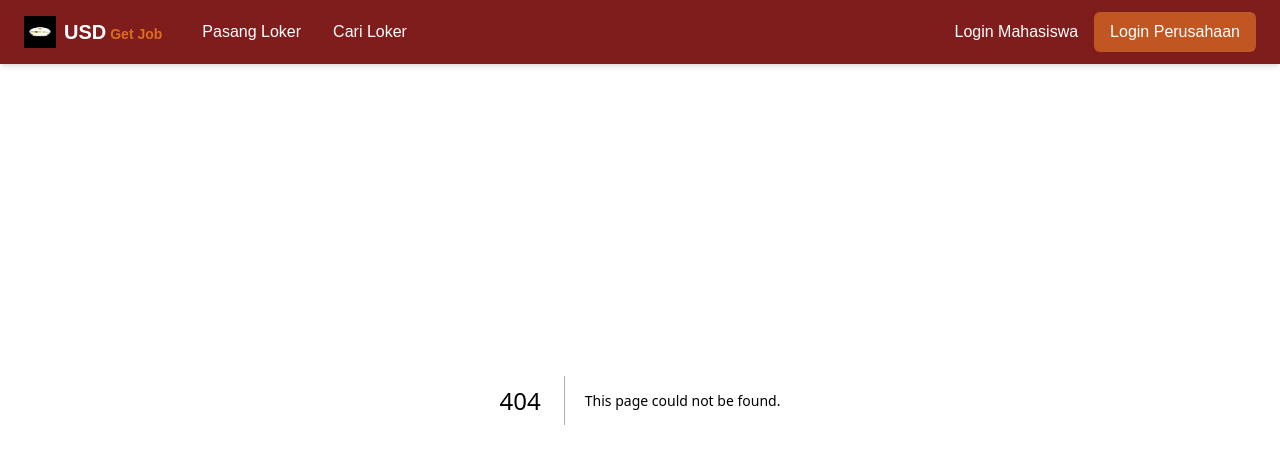
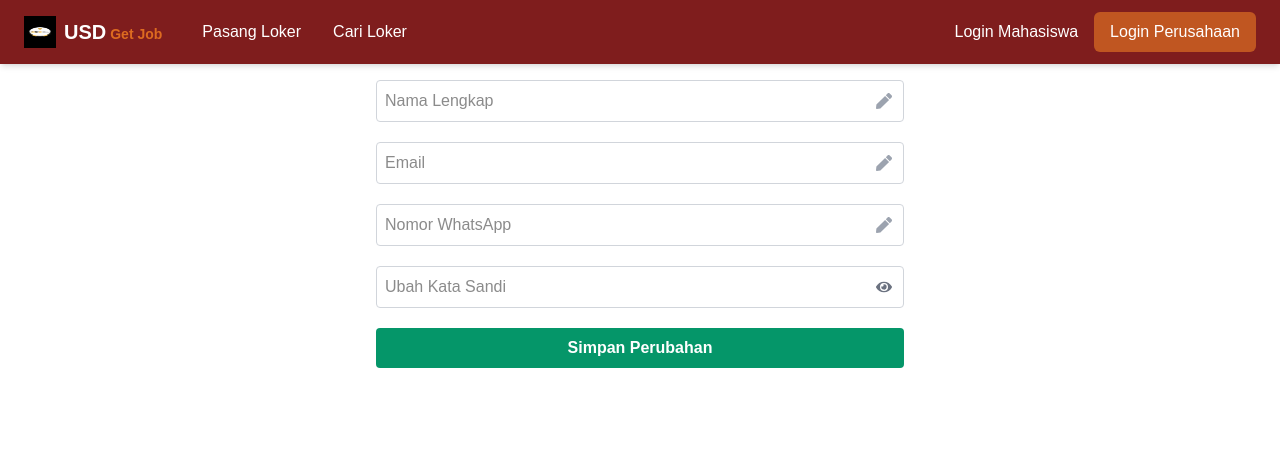
Before and after one commit to sensussandi/Getjob, a Next.js app: page /pengaturan in a window 1280 px wide. Before the commit this address had no page. Shown: the top 464 px of the page. Built offline with nearby package versions, Linux system fonts and the light colour scheme.

Commit message:
Tambah folder dan file pengaturan baru

```diff
--- /dev/null
+++ b/src/app/api/pengaturan/route.js
@@ -0,0 +1,52 @@
+import { NextResponse } from "next/server";
+import mysql from "mysql2/promise";
+
+export async function POST(req) {
+    try {
+    const body = await req.json();
+    const { nama_lengkap, email, no_telephone, password, nim } = body;
+
+    // Cek apakah NIM tersedia
+    if (!nim) {
+        return NextResponse.json(
+        { success: false, message: "NIM user tidak ditemukan!" },
+        { status: 400 }
+        );
+    }
+
+    // Koneksi ke database
+    const connection = await mysql.createConnection({
+        host: "localhost",
+        user: "root",
+        password: "",
+        database: "getjob_db",
+    });
+
+    // Jalankan query update berdasarkan NIM
+    const [result] = await connection.execute(
+        "UPDATE pencari_kerja SET nama_lengkap=?, email=?, no_telephone=?, password=? WHERE nim=?",
+        [nama_lengkap, email, no_telephone, password, nim]
+    );
+
+    await connection.end();
+
+    // Cek apakah ada baris yang terpengaruh
+    if (result.affectedRows === 0) {
+        return NextResponse.json({
+        success: false,
+        message: "Data user tidak ditemukan!",
+        });
+    }
+
+    return NextResponse.json({
+        success: true,
+        message: "Data Berhasil Diperbarui!",
+    });
+    } catch (error) {
+    console.error("ERROR:", error.message);
+    return NextResponse.json(
+        { success: false, message: "Gagal memperbarui pengaturan" },
+        { status: 500 }
+    );
+    }
+}
--- /dev/null
+++ b/src/app/pengaturan/page.js
@@ -0,0 +1,115 @@
+"use client";
+import { useState, useEffect } from "react";
+import { FaPen } from "react-icons/fa"; // Import icon pensil dari dari FontAwesome
+import { FaEye, FaEyeSlash } from "react-icons/fa"; // Import icon mata untuk toggle password
+
+export default function PengaturanPage() {
+    const [formData, setFormData] = useState({
+    nim: "", // Menambahkan nim untuk identifikasi user
+    nama_lengkap: "",
+    email: "",
+    no_telephone: "",
+    password: "",
+    });
+
+    const [showPassword, setShowPassword] = useState(false); // Untuk toggle visibilitas password
+
+    // Ambil data user dari localStorage setelah login
+    useEffect(() => {
+    const user = JSON.parse(localStorage.getItem("user"));
+    if (user) {
+        setFormData({
+        nim: user.nim,
+        nama_lengkap: user.nama_lengkap || "",
+        email: user.email || "",
+        no_telephone: user.no_telephone || "",
+        password:user.password || "",
+        });
+    }
+  }, []); // Hanya dijalankan sekali saat halaman dibuka
+
+  // Fungsi untuk menangani perubahan input
+    const handleChange = (e) => {
+    setFormData({ ...formData, [e.target.name]: e.target.value });
+    };
+
+  // Fungsi untuk mengirim data ke API
+    const handleSubmit = async (e) => {
+    e.preventDefault();
+    const res = await fetch("/api/pengaturan", {
+        method: "POST",
+        headers: { "Content-Type": "application/json" },
+        body: JSON.stringify(formData),
+    });
+    const data = await res.json();
+    alert(data.message || "Pengaturan berhasil disimpan!");
+    };
+
+    return (
+    <div className="p-6 max-w-xl mx-auto">
+        <h1 className="text-2xl font-bold mb-6 text-center text-green-700">Pengaturan Akun</h1>
+
+        <form onSubmit={handleSubmit} className="space-y-5">
+        {/* Input Nama */}
+        <div className="relative">
+            <input
+            name="nama_lengkap"
+            value={formData.nama_lengkap}
+            onChange={handleChange}
+            placeholder="Nama Lengkap"
+            className="border border-gray-300 p-2 w-full pr-10 rounded focus:ring-2 focus:ring-green-500 focus:outline-none"
+            />
+            <FaPen className="absolute right-3 top-1/2 -translate-y-1/2 text-gray-400 hover:text-green-600 cursor-pointer transition duration-200" />
+        </div>
+
+        {/* Input Email */}
+        <div className="relative">
+            <input
+            name="email"
+            value={formData.email}
+            onChange={handleChange}
+            placeholder="Email"
+            className="border border-gray-300 p-2 w-full pr-10 rounded focus:ring-2 focus:ring-green-500 focus:outline-none"
+            />
+            <FaPen className="absolute right-3 top-1/2 -translate-y-1/2 text-gray-400 hover:text-green-600 cursor-pointer transition duration-200" />
+        </div>
+
+        {/* Input WhatsApp */}
+        <div className="relative">
+            <input
+            name="no_telephone"
+            value={formData.no_telephone}
+            onChange={handleChange}
+            placeholder="Nomor WhatsApp"
+            className="border border-gray-300 p-2 w-full pr-10 rounded focus:ring-2 focus:ring-green-500 focus:outline-none"
+            />
+            <FaPen className="absolute right-3 top-1/2 -translate-y-1/2 text-gray-400 hover:text-green-600 cursor-pointer transition duration-200" />
+        </div>
+
+        {/* Input Password */}
+        <div className="relative">
+            <input
+            name="password"
+            type={showPassword ? "text" : "password"}
+            value={formData.password}
+            onChange={handleChange}
+            placeholder="Ubah Kata Sandi"
+            className="border border-gray-300 p-2 w-full pr-10 rounded focus:ring-2 focus:ring-green-500 focus:outline-none"
+            />
+            <button // Tombol untuk toggle visibilitas password
+            type="button"
+            onClick={() => setShowPassword(!showPassword)}
+            className="absolute right-3 top-1/2 -translate-y-1/2 text-gray-500 hover:text-green-600"
+            >
+            {showPassword ? <FaEyeSlash /> : <FaEye />}
+            </button>
+        </div>
+
+        {/* Tombol Simpan */}
+        <button type="submit" className="bg-green-600 hover:bg-green-700 text-white font-semibold px-4 py-2 rounded w-full transition duration-300">
+            Simpan Perubahan
+        </button>
+        </form>
+    </div>
+    );
+}
```
